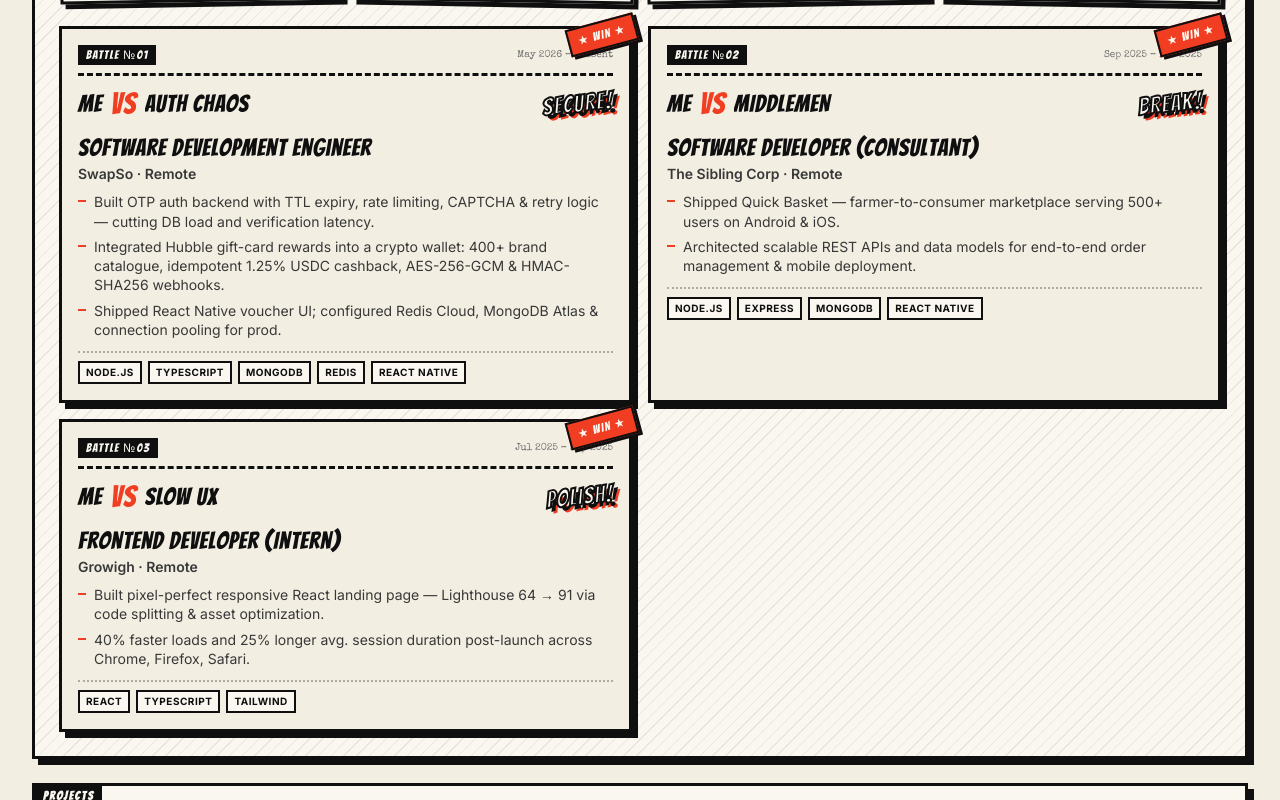
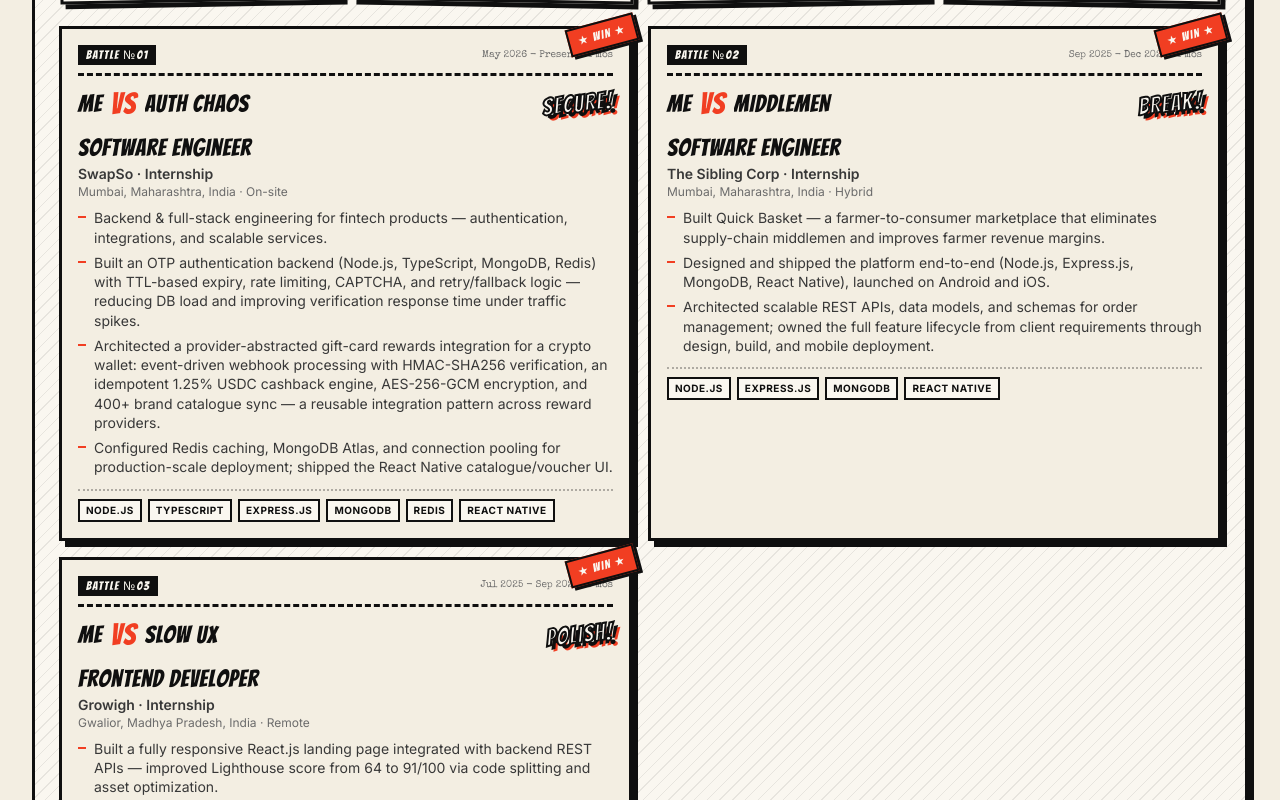
Before and after one commit to sumitsingh24k/portfolio, a React (Vite) app: page / in a window 1280 px wide. Shown: the part 1580-2380 px from the top of the page. Built offline with nearby package versions, Linux system fonts and the light colour scheme; the HTML template or start-up script is replaced by a standard one.

Commit message:
Update: Experience section with detailed job descriptions and location info

```diff
--- a/src/components/portfolio/ExperiencePanel.tsx
+++ b/src/components/portfolio/ExperiencePanel.tsx
@@ -9,41 +9,47 @@ import mangaFinisher from "@/assets/manga-finisher.png";
 
 const EXPERIENCE = [
   {
-    role: "Software Development Engineer",
-    company: "SwapSo · Remote",
-    period: "May 2026 – Present",
+    role: "Software Engineer",
+    company: "SwapSo · Internship",
+    period: "May 2026 - Present · 4 mos",
+    location: "Mumbai, Maharashtra, India · On-site",
     enemy: "AUTH CHAOS",
     sfx: "SECURE!",
     points: [
-      "Built OTP auth backend with TTL expiry, rate limiting, CAPTCHA & retry logic — cutting DB load and verification latency.",
-      "Integrated Hubble gift-card rewards into a crypto wallet: 400+ brand catalogue, idempotent 1.25% USDC cashback, AES-256-GCM & HMAC-SHA256 webhooks.",
-      "Shipped React Native voucher UI; configured Redis Cloud, MongoDB Atlas & connection pooling for prod.",
+      "Backend & full-stack engineering for fintech products — authentication, integrations, and scalable services.",
+      "Built an OTP authentication backend (Node.js, TypeScript, MongoDB, Redis) with TTL-based expiry, rate limiting, CAPTCHA, and retry/fallback logic — reducing DB load and improving verification response time under traffic spikes.",
+      "Architected a provider-abstracted gift-card rewards integration for a crypto wallet: event-driven webhook processing with HMAC-SHA256 verification, an idempotent 1.25% USDC cashback engine, AES-256-GCM encryption, and 400+ brand catalogue sync — a reusable integration pattern across reward providers.",
+      "Configured Redis caching, MongoDB Atlas, and connection pooling for production-scale deployment; shipped the React Native catalogue/voucher UI.",
     ],
-    stack: ["Node.js", "TypeScript", "MongoDB", "Redis", "React Native"],
+    stack: ["Node.js", "TypeScript", "Express.js", "MongoDB", "Redis", "React Native"],
   },
   {
-    role: "Software Developer (Consultant)",
-    company: "The Sibling Corp · Remote",
-    period: "Sep 2025 – Dec 2025",
+    role: "Software Engineer",
+    company: "The Sibling Corp · Internship",
+    period: "Sep 2025 - Dec 2025 · 4 mos",
+    location: "Mumbai, Maharashtra, India · Hybrid",
     enemy: "MIDDLEMEN",
     sfx: "BREAK!",
     points: [
-      "Shipped Quick Basket — farmer-to-consumer marketplace serving 500+ users on Android & iOS.",
-      "Architected scalable REST APIs and data models for end-to-end order management & mobile deployment.",
+      "Built Quick Basket — a farmer-to-consumer marketplace that eliminates supply-chain middlemen and improves farmer revenue margins.",
+      "Designed and shipped the platform end-to-end (Node.js, Express.js, MongoDB, React Native), launched on Android and iOS.",
+      "Architected scalable REST APIs, data models, and schemas for order management; owned the full feature lifecycle from client requirements through design, build, and mobile deployment.",
     ],
-    stack: ["Node.js", "Express", "MongoDB", "React Native"],
+    stack: ["Node.js", "Express.js", "MongoDB", "React Native"],
   },
   {
-    role: "Frontend Developer (Intern)",
-    company: "Growigh · Remote",
-    period: "Jul 2025 – Sep 2025",
+    role: "Frontend Developer",
+    company: "Growigh · Internship",
+    period: "Jul 2025 - Sep 2025 · 3 mos",
+    location: "Gwalior, Madhya Pradesh, India · Remote",
     enemy: "SLOW UX",
     sfx: "POLISH!",
     points: [
-      "Built pixel-perfect responsive React landing page — Lighthouse 64 → 91 via code splitting & asset optimization.",
-      "40% faster loads and 25% longer avg. session duration post-launch across Chrome, Firefox, Safari.",
+      "Built a fully responsive React.js landing page integrated with backend REST APIs — improved Lighthouse score from 64 to 91/100 via code splitting and asset optimization.",
+      "40% faster load time and 25% higher average session duration post-launch.",
+      "Ensured cross-browser compatibility and responsiveness across desktop, tablet, and mobile.",
     ],
-    stack: ["React", "TypeScript", "Tailwind"],
+    stack: ["React.js", "HTML", "CSS", "JavaScript", "REST APIs"],
   },
 ];
 
@@ -218,7 +224,8 @@ export const ExperiencePanel = () => {
               <h3 className="display-font text-xl md:text-2xl text-ink leading-tight">
                 {exp.role}
               </h3>
-              <p className="text-sm font-semibold text-ink-soft mb-2">{exp.company}</p>
+              <p className="text-sm font-semibold text-ink-soft">{exp.company}</p>
+              <p className="text-xs text-ink-muted mb-2">{exp.location}</p>
 
               <ul className="space-y-1.5 mb-3">
                 {exp.points.map((p, j) => (
```
